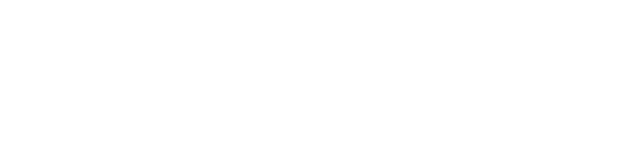
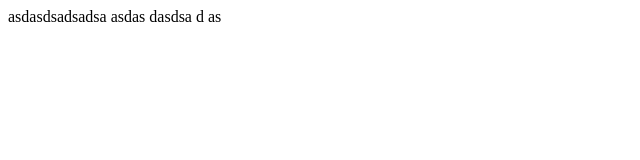
Before and after one commit to jonibru/Proyecto2022-Brua-Pidoux, a plain HTML site: page index.html in a window 1280 px wide. Shown: the whole page, without its empty margins (0-640 px from the left). Drawn offline with Linux system fonts and the light colour scheme.

Commit message:
Update index.html

```diff
--- a/index.html
+++ b/index.html
@@ -8,5 +8,10 @@
     <meta name="viewport" content="width=device-width, initial-scale=1.0">
 </head>
 <body>
+    asdasdsadsadsa
+    asdas
+    dasdsa
+    d
+    as
 </body>
 </html>
```
